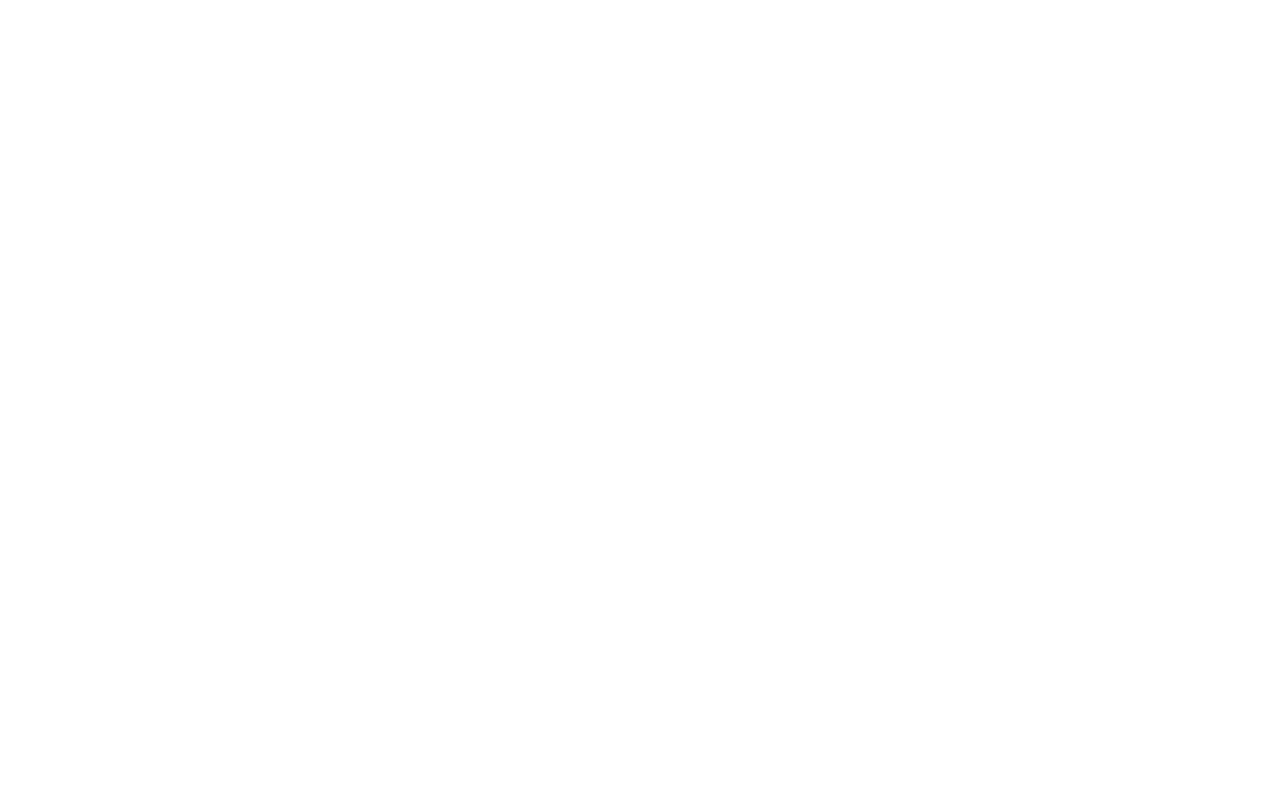
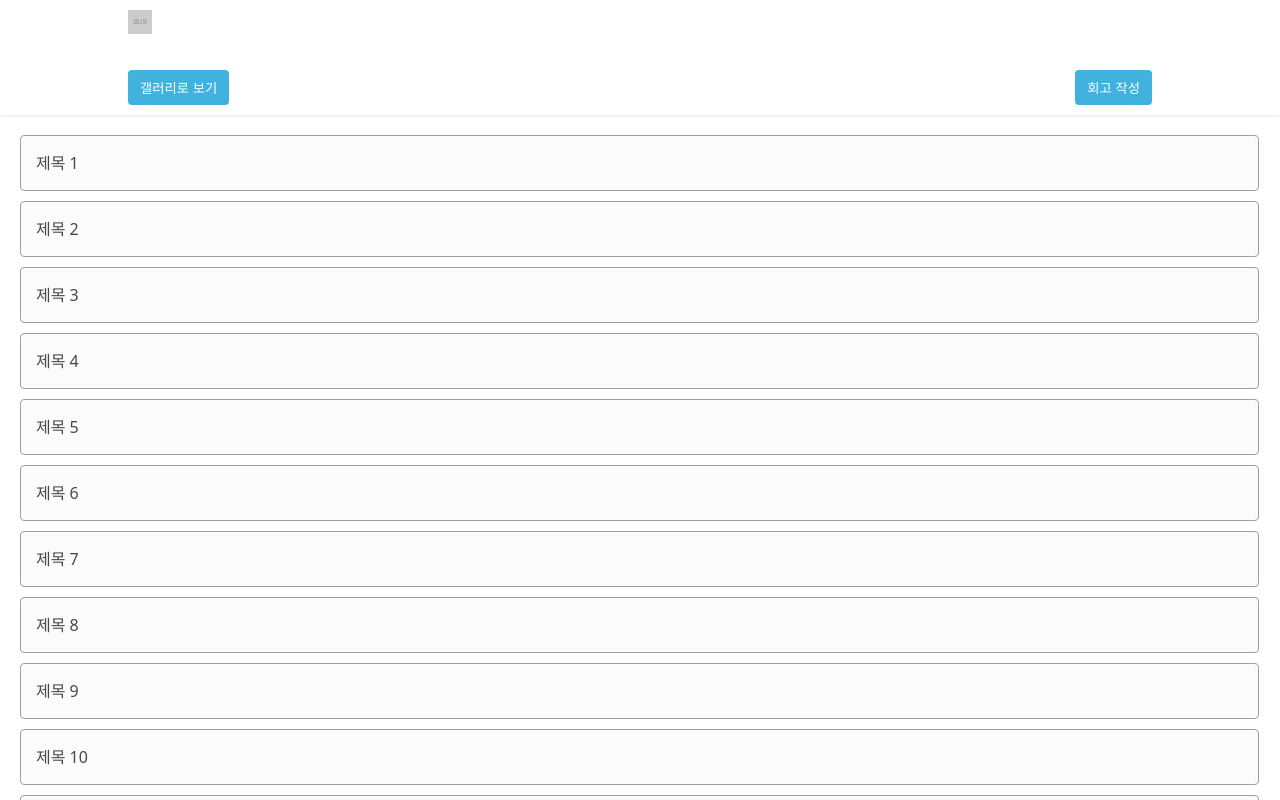
Before and after one commit to LittleWaterDrops/HaruGrim, a Vue app in the folder client/vue-project/: page /home in a window 1280 px wide. Before the commit this address had no page. Built offline with nearby package versions, Linux system fonts and the light colour scheme; the HTML template or start-up script is replaced by a standard one.

Commit message:
회고 작성 필드 추가

```diff
--- /dev/null
+++ b/client/vue-project/src/components/Header/HomeHeader.vue
@@ -0,0 +1,31 @@
+<template>
+  <header class="home-header">
+    <router-link to="/" class="logo">
+      <img src="https://via.placeholder.com/100x50?text=Logo" alt="로고" />
+    </router-link>
+  </header>
+</template>
+
+<script setup lang="ts"></script>
+
+<style scoped>
+.home-header {
+  display: flex;
+  justify-content: space-between;
+  width: 100%;
+  padding: 0 10%;
+  padding-top: 10px;
+  padding-bottom: 5px;
+  background-color: transparent;
+  position: fixed;
+  top: 0;
+  left: 0;
+  z-index: 1000;
+}
+
+.home-header .logo img {
+  width: 24px;
+  height: 24px;
+  cursor: pointer;
+}
+</style>
--- a/client/vue-project/src/router/index.ts
+++ b/client/vue-project/src/router/index.ts
@@ -1,3 +1,4 @@
+import HomeView from '@/views/HomeView.vue'
 import LoginView from '@/views/LoginView.vue'
 import MainView from '@/views/MainView.vue'
 import SignUpView from '@/views/SignUpView.vue'
@@ -21,6 +22,11 @@
       name: 'signup view',
       component: SignUpView,
     },
+    {
+      path: '/home',
+      name: 'home view',
+      component: HomeView,
+    },
   ],
 })
 
--- /dev/null
+++ b/client/vue-project/src/views/HomeView.vue
@@ -0,0 +1,214 @@
+<template>
+  <div class="home-container">
+    <HomeHeader />
+
+    <div class="view-actions">
+      <button @click="toggleViewMode" class="toggle-view-button">
+        {{ viewMode === 'list' ? '갤러리로 보기' : '리스트로 보기' }}
+      </button>
+      <button @click="toggleReviewForm" class="write-review-button">
+        {{ isReviewFormOpen ? '닫기' : '회고 작성' }}
+      </button>
+    </div>
+
+    <div class="content">
+      <div class="content-main">
+        <div class="scrollable-content" :class="{ shrink: isReviewFormOpen }">
+          <div v-if="viewMode === 'list'" class="list-view">
+            <div v-for="item in items" :key="item.id" class="list-item">
+              {{ item.title }}
+            </div>
+          </div>
+          <div v-else class="gallery-view">
+            <div v-for="item in items" :key="item.id" class="gallery-item"></div>
+          </div>
+        </div>
+
+        <div class="review-form" :class="{ visible: isReviewFormOpen }">
+          <h3>회고 작성</h3>
+          <form @submit.prevent="submitReview">
+            <div class="form-group">
+              <label for="review-title">제목</label>
+              <input type="text" id="review-title" v-model="reviewTitle" required />
+            </div>
+            <div class="form-group">
+              <label for="review-content">회고</label>
+              <textarea id="review-content" v-model="reviewContent" required></textarea>
+            </div>
+            <button type="submit" class="submit-button">작성하기</button>
+          </form>
+        </div>
+      </div>
+    </div>
+  </div>
+</template>
+
+<script setup lang="ts">
+import HomeHeader from '@/components/Header/HomeHeader.vue'
+import { ref } from 'vue'
+
+const viewMode = ref('list')
+const isReviewFormOpen = ref(false)
+const items = ref(Array.from({ length: 20 }, (_, i) => ({ id: i + 1, title: `제목 ${i + 1}` })))
+const reviewTitle = ref('')
+const reviewContent = ref('')
+
+const toggleViewMode = () => {
+  viewMode.value = viewMode.value === 'list' ? 'gallery' : 'list'
+}
+
+const toggleReviewForm = () => {
+  isReviewFormOpen.value = !isReviewFormOpen.value
+}
+
+const submitReview = () => {
+  if (reviewTitle.value && reviewContent.value) {
+    alert('회고가 작성되었습니다.')
+    isReviewFormOpen.value = false
+    reviewTitle.value = ''
+    reviewContent.value = ''
+  }
+}
+</script>
+
+<style scoped>
+.home-container {
+  display: flex;
+  flex-direction: column;
+  height: 100vh;
+}
+
+.view-actions {
+  display: flex;
+  justify-content: space-between;
+  align-items: center;
+  padding: 10px 10%;
+  background-color: var(--background);
+  box-shadow: 0 1px 2px rgba(0, 0, 0, 0.1);
+  position: sticky;
+  top: 60px;
+  z-index: 1000;
+  margin-top: 60px;
+}
+
+.view-actions button {
+  padding: 8px 12px;
+  border: none;
+  border-radius: 4px;
+  background-color: var(--primary-500);
+  color: white;
+  cursor: pointer;
+}
+
+.view-actions button:hover {
+  background-color: var(--primary-600);
+}
+
+.content {
+  flex: 1;
+  display: flex;
+  overflow: hidden;
+}
+
+.content-main {
+  display: flex;
+  flex: 1;
+}
+
+.scrollable-content {
+  flex: 1;
+  overflow-y: auto;
+  padding: 20px;
+  transition: flex 0.3s ease-in-out;
+}
+
+.scrollable-content.shrink {
+  flex: 0.5;
+}
+
+.list-view {
+  display: flex;
+  flex-direction: column;
+  gap: 10px;
+}
+
+.list-item {
+  padding: 15px;
+  background: var(--base-light);
+  border: 1px solid var(--base);
+  border-radius: 4px;
+}
+
+.gallery-view {
+  display: flex;
+  flex-wrap: wrap;
+  gap: 10px;
+  justify-content: center;
+}
+
+.gallery-item {
+  width: 100px;
+  height: 100px;
+  background: var(--base-light);
+  border: 1px solid var(--base);
+  border-radius: 4px;
+}
+
+.review-form {
+  flex: 0;
+  width: 0;
+  padding: 0;
+  background: var(--background);
+  border-left: 1px solid var(--base);
+  opacity: 0;
+  pointer-events: none;
+  overflow: hidden;
+  transition:
+    flex 0.3s ease-in-out,
+    width 0.3s ease-in-out,
+    opacity 0.3s ease-in-out,
+    padding 0.3s ease-in-out;
+}
+
+.review-form.visible {
+  flex: 0.5;
+  width: auto;
+  padding: 20px;
+  opacity: 1;
+  pointer-events: auto;
+}
+.review-form h3 {
+  margin-bottom: 10px;
+}
+
+.review-form .form-group {
+  margin-bottom: 15px;
+}
+
+.review-form .form-group label {
+  display: block;
+  margin-bottom: 5px;
+}
+
+.review-form .form-group input,
+.review-form .form-group textarea {
+  width: 100%;
+  padding: 10px;
+  border: 1px solid var(--base);
+  border-radius: 4px;
+}
+
+.review-form .submit-button {
+  width: 100%;
+  padding: 10px;
+  background: var(--primary-500);
+  color: white;
+  border: none;
+  border-radius: 4px;
+  cursor: pointer;
+}
+
+.review-form .submit-button:hover {
+  background: var(--primary-600);
+}
+</style>
```
